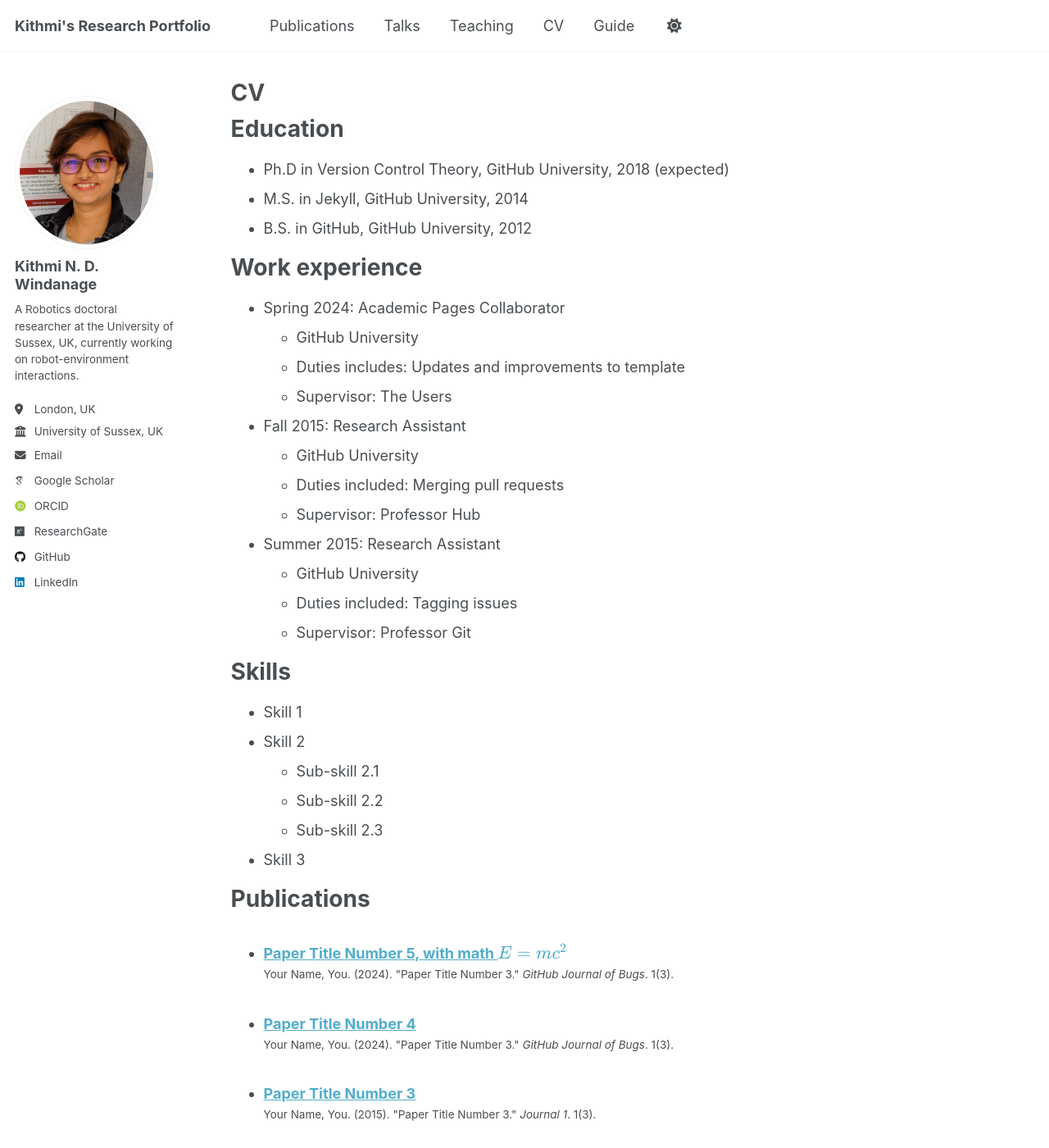
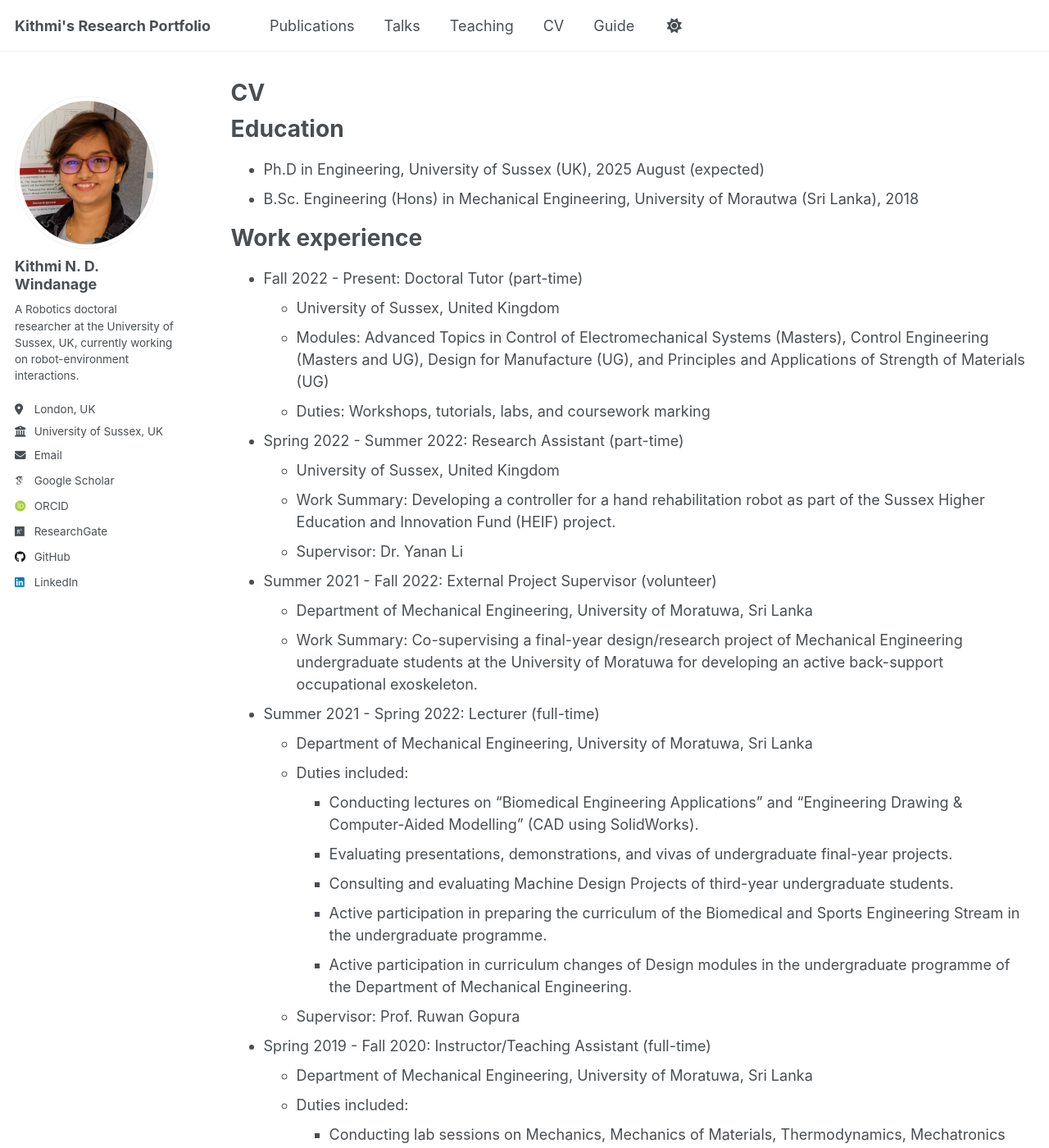
Before and after one commit to KithmiNDWidanage/KithmiNDWidanage.github.io, a Jekyll site: the page built from _pages/cv.md, in a window 1280 px wide and 1400 px high. Shown: the whole window at 82% size. Built offline with Jekyll 4.4.1, drawn with Linux system fonts in a browser that asks for light colours; some web fonts are replaced; some of the changed text lies outside the part shown.

Commit message:
Update cv.md - basic informations and skills

```diff
--- a/_pages/cv.md
+++ b/_pages/cv.md
@@ -11,35 +11,77 @@ redirect_from:
 
 Education
 ======
-* Ph.D in Version Control Theory, GitHub University, 2018 (expected)
-* M.S. in Jekyll, GitHub University, 2014
-* B.S. in GitHub, GitHub University, 2012
+* Ph.D in Engineering, University of Sussex (UK), 2025 August (expected)
+* B.Sc. Engineering (Hons) in Mechanical Engineering, University of Morautwa (Sri Lanka), 2018
 
 Work experience
 ======
-* Spring 2024: Academic Pages Collaborator
-  * GitHub University
-  * Duties includes: Updates and improvements to template
-  * Supervisor: The Users
+* Fall 2022 - Present: Doctoral Tutor (part-time)
+  * University of Sussex, United Kingdom
+  * Modules: Advanced Topics in Control of Electromechanical Systems (Masters), Control Engineering (Masters and UG),  Design for Manufacture (UG), and Principles and Applications of Strength of Materials (UG)
+  * Duties: Workshops, tutorials, labs, and coursework marking
 
-* Fall 2015: Research Assistant
-  * GitHub University
-  * Duties included: Merging pull requests
-  * Supervisor: Professor Hub
+* Spring 2022 - Summer 2022: Research Assistant (part-time)
+  * University of Sussex, United Kingdom
+  * Work Summary: Developing a controller for a hand rehabilitation robot as part of the Sussex Higher Education and Innovation Fund (HEIF) project.
+  * Supervisor: Dr. Yanan Li
 
-* Summer 2015: Research Assistant
-  * GitHub University
-  * Duties included: Tagging issues
-  * Supervisor: Professor Git
+* Summer 2021 - Fall 2022: External Project Supervisor (volunteer)
+  * Department of Mechanical Engineering, University of Moratuwa, Sri Lanka
+  * Work Summary: Co-supervising a final-year design/research project of Mechanical Engineering undergraduate students at the University of Moratuwa for developing an active back-support occupational exoskeleton.
+
+* Summer 2021 - Spring 2022: Lecturer (full-time)
+  * Department of Mechanical Engineering, University of Moratuwa, Sri Lanka
+  * Duties included:
+    - Conducting lectures on “Biomedical Engineering Applications” and “Engineering Drawing & Computer-Aided Modelling” (CAD using SolidWorks).
+    - Evaluating presentations, demonstrations, and vivas of undergraduate final-year projects.
+    - Consulting and evaluating Machine Design Projects of third-year undergraduate students.
+    - Active participation in preparing the curriculum of the Biomedical and Sports Engineering Stream in the undergraduate programme.
+    - Active participation in curriculum changes of Design modules in the undergraduate programme of the Department of Mechanical Engineering.
+  * Supervisor: Prof. Ruwan Gopura
+
+* Spring 2019 - Fall 2020: Instructor/Teaching Assistant (full-time)
+  * Department of Mechanical Engineering, University of Moratuwa, Sri Lanka
+  * Duties included:
+    - Conducting lab sessions on Mechanics, Mechanics of Materials, Thermodynamics, Mechatronics and Automotive Technology, including the teaching of technical skills in SolidWorks, Arduino, and LabView
+    - Marking continuous assessments
+    - Invigilating examinations
+    - Evaluating presentations and vivas of undergraduate students for their research projects
+    - Contributed to the renovations and implementation of safety procedures of the workshops at the Mechanical Engineering Department while performing administrative duties in the process of renewing the accreditation of the department.
+  * Supervisor: Prof. Ruwan Gopura
+
+* Summer 2017 - Winter 2017: Mechanical Engineering Trainee (full-time)
+  * Central Engineering Division - Camso LoadStar (Pvt.) Ltd., Sri Lanka
+  * Work experience: Welding, fabrication, use of coordinate measuring machines, non-destructive tests (NDT) such as dye-penetrant test and ultrasonic test, manual writing of CNC-related g-codes, use of SolidCAM software, predictive maintenance tools such as vibration analysis, thermal imaging and ultrasound analysis, problem-solving tools such as root cause analysis, preparation of machine specifications and industrial safety procedure along with 5S systems and lean manufacturing.
+  * Project work: I was assigned the task of proposing a method for aligning the heavy green airbags while loading them into the moulds in the press machines, where I presented a project proposal for a retractable aligning attachment to be fixed to the machine, which the company accepted to continue.
+  * Supervisor: Eng. Indunil Gallage
 
 Skills
 ======
-* Skill 1
-* Skill 2
-  * Sub-skill 2.1
-  * Sub-skill 2.2
-  * Sub-skill 2.3
-* Skill 3
+* Technical Skills:
+  * Programming (C/C++, MATLAB/Simulink, Python, Java)
+  * Embedded systems (Arduino, Raspberry Pi)
+  * Robotic hardware systems (Kinova Gen3 7DOF manipulator, Geomagic TouchX Haptic Device, HRX1 by Human Robotix)
+  * Robot Operating System (ROS)
+  * Sensor integration (Encoders, Force/Torque Sensors, Force-sensitive Resistors)
+  * Control system design (including advanced control methods such as Adaptive Control, Variable Impedance Control, Admittance Control)
+  * Mechanical design of robotic systems
+  * FEA (Ansys)
+  * CAD (SolidWorks, AutoCAD)
+* Research Skills:
+  * Problem-solving
+  * Algorithm development and optimization
+  * Experiment design
+  * Data analysis and interpretation
+  * Scientific writing (LaTeX proficient - thesis, journal and magazine articles, reviews, technical reports, grant proposals, and patents)
+  * Concept visualization and presentation skills (video editing, graphic design, and animation)
+* Soft Skills:
+  * Organization skills
+  * Project management
+  * Attention to detail
+  * Adaptability and continuous learning
+  * Communication
+  * Teamwork and Collaboration
 
 Publications
 ======
@@ -61,4 +103,7 @@ Teaching
 
 Service and leadership
 ======
-* Currently signed in to 43 different slack teams
+* Organizing a workshop for the technical officers of faculties of technology of Sri Lankan universities as the organising chairperson. This is conducted by the Department of Mechanical Engineering, University of Moratuwa and sponsored by AHEAD (Accelerating Higher Education Expansion and Development), which is a World Bank-funded Sri Lankan government operation.
+*	A speaker/resource person in the “[Workshop on Bionic Limbs](https://bit.ly/3lZz2cO)” powered by The American Centre, Colombo, as a part of the Makerspace Advanced Tech Series.
+*	Creating technical videos related to the field of biomedical engineering: Introductory video for the article “[Importance of Medical Technology]( https://bit.ly/3dGIoWc)” in the Official E-Newsletter of the Institution of Engineers Sri Lanka (Issue 56 - July 2021), introductory video for the article “[iGrasp Robotic Prosthetic Hand](https://bit.ly/3lX3xQo)” in the Bolgoda Plains Research magazine published by University of Moratuwa.
+*	Conducting a seminar on Robotics for school students (aged 7-18 years) in rural areas of Sri Lanka under the “Tech Bus SL” community programme organised by Gammadda, V-Force Volunteer Organization in Sri Lanka (https://bit.ly/3ypNzmX).
```
